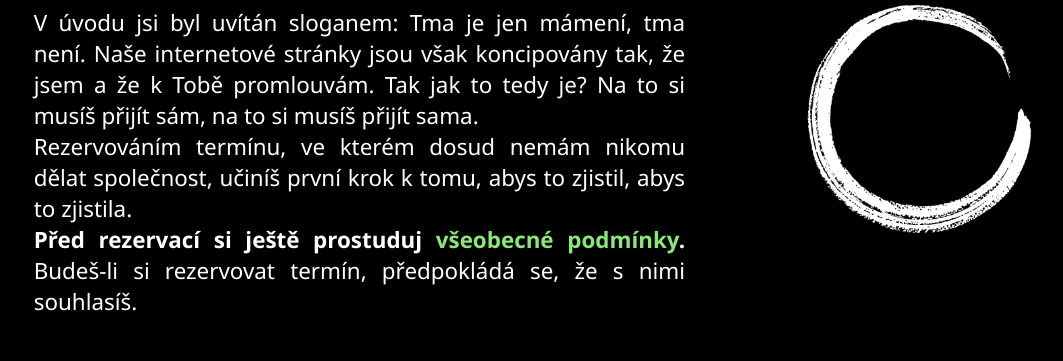
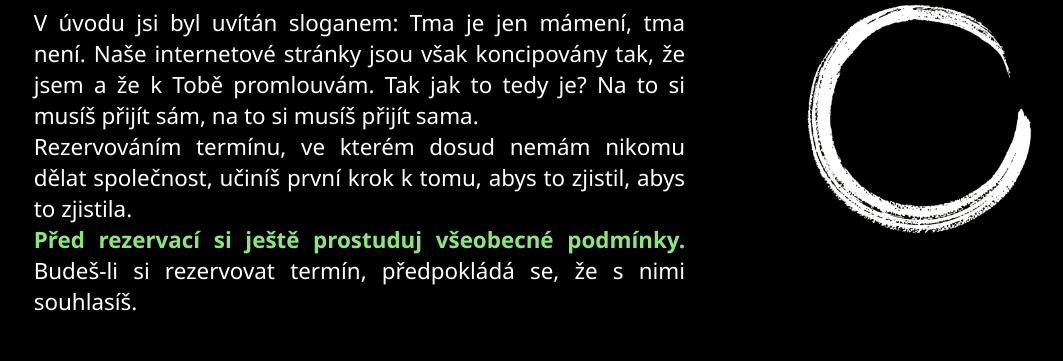
Before and after one commit to Byrtak/Projekt-Tma, a PHP site: page /poslendniInfo.html in a window 1280 px wide. Shown: the part 161-522 px from the top of the page, without its empty margins (66-1129 px from the left). Run offline with PHP 8.4, Linux system fonts and the light colour scheme.

Commit message:
verze 1.01

```diff
--- a/poslendniInfo.html
+++ b/poslendniInfo.html
@@ -52,10 +52,11 @@
                     V úvodu jsi byl uvítán sloganem: Tma je jen mámení, tma není. Naše internetové stránky jsou
                     však koncipovány tak, že jsem a že k Tobě promlouvám. Tak jak to tedy je? Na to si musíš
                     přijít sám, na to si musíš přijít sama. <br> Rezervováním termínu, ve kterém dosud nemám nikomu
-                    dělat společnost, učiníš první krok k tomu, abys to zjistil, abys to zjistila. <br> <b>Před rezervací si
-                    ještě prostuduj <a style="animation: animace 2s ease-in;
+                    dělat společnost, učiníš první krok k tomu, abys to zjistil, abys to zjistila. <br> <span class="boldtext">
+                    <b>Před rezervací si ještě prostuduj <a style="animation: animaceGreen 2s ease-in;
                     text-decoration: none;
-                    color: #8de67b;"href="podminky.html">všeobecné podmínky</a>.</b> Budeš-li si rezervovat termín, předpokládá se, že s
+                    color: #8de67b;"href="podminky.html">všeobecné podmínky</a>.</b></span>
+                    Budeš-li si rezervovat termín, předpokládá se, že s
                     nimi souhlasíš.
                 </p>
             </div>
--- a/style.css
+++ b/style.css
@@ -74,6 +74,14 @@ body{
   position: sticky;
   animation-delay: 5s;
   animation:obr 2s cubic-bezier(1, -0.06, 1, 1.01);
+}
+@keyframes animaceGreen {
+  0%   { color:black; opacity: 0; }
+  100% {color:#8de67b; opacity: 100;}
+}
+.boldtext {
+  color: #8de67b;
+  animation: animaceGreen 2s ease-in;
 }
 
 /*Menu*/
```
